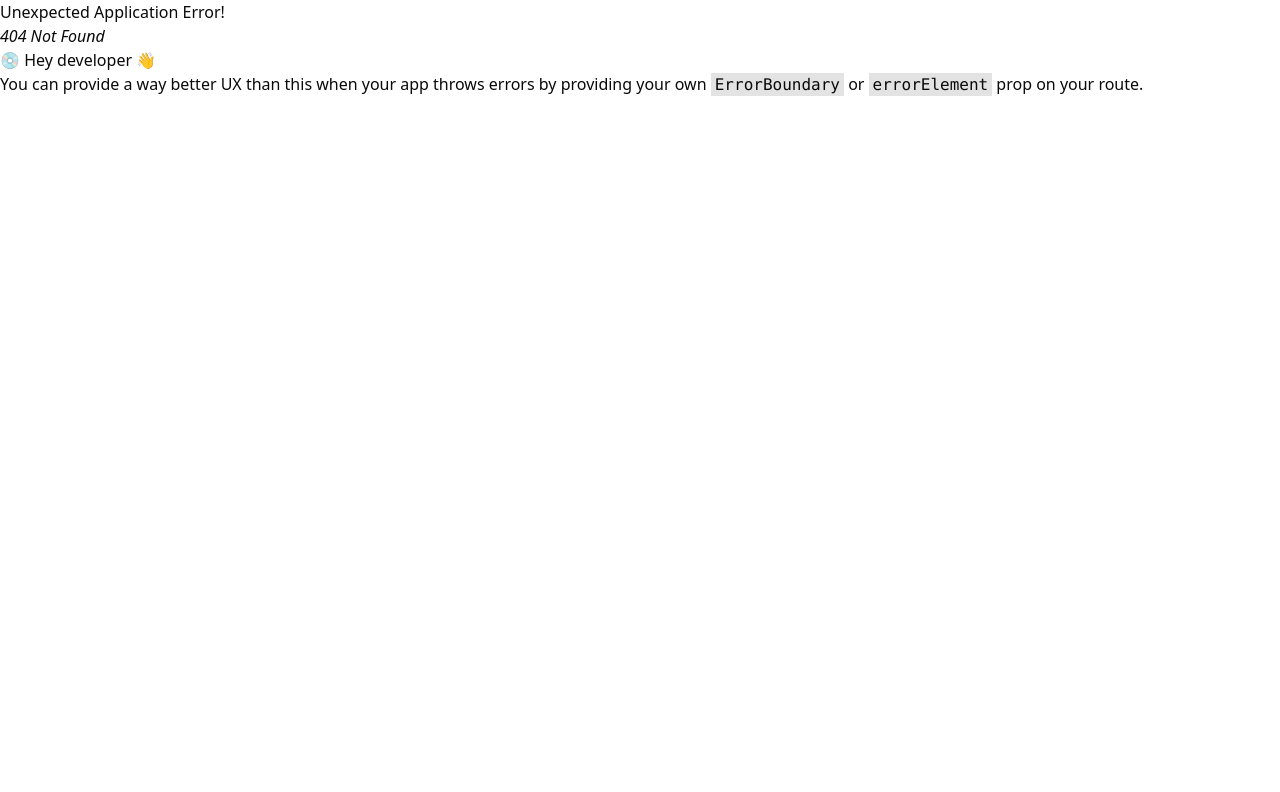
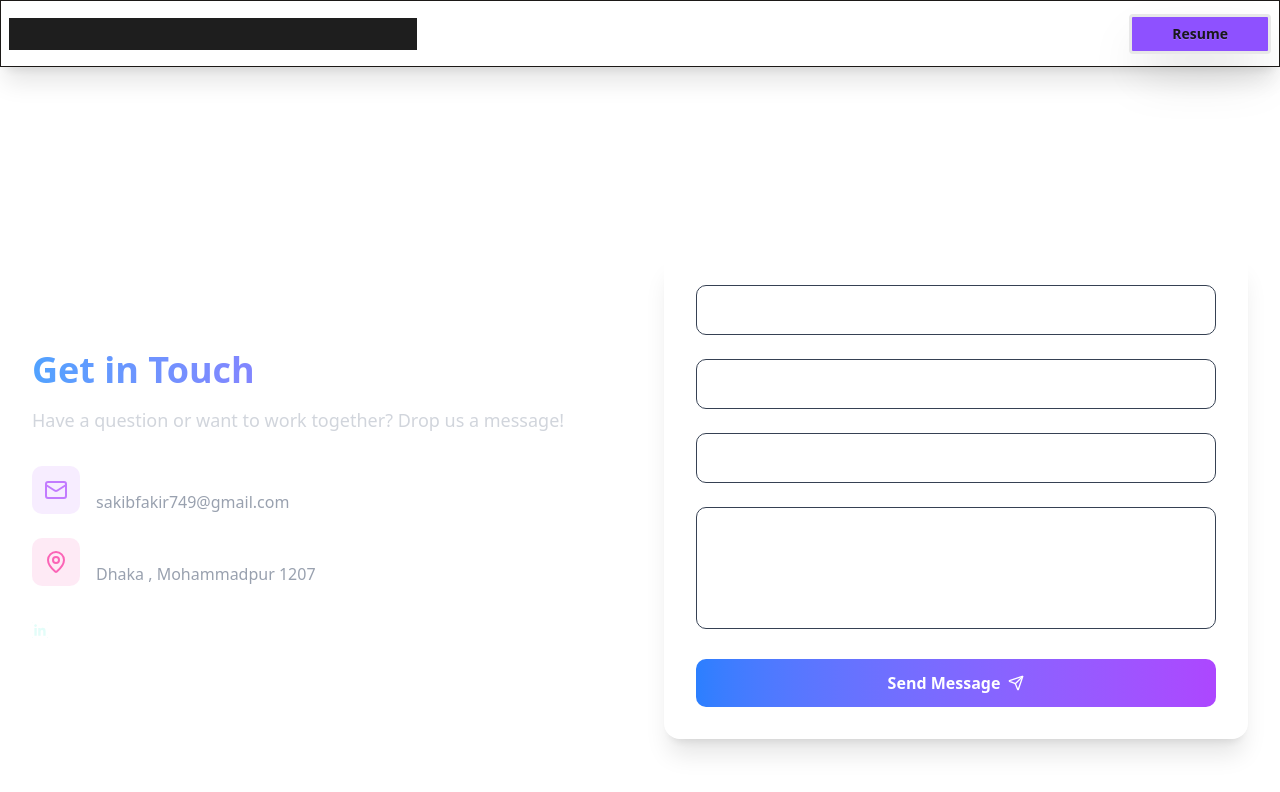
Before and after one commit to SakibFakir69/Portfolio2, a React (Vite) app: page /contacts in a window 1280 px wide. Before the commit this address had no page. Shown: the top 792 px of the page. Built offline with nearby package versions, Linux system fonts and the light colour scheme.

Commit message:
contacts section done

```diff
--- a/package.json
+++ b/package.json
@@ -17,8 +17,10 @@
     "motion": "^12.6.5",
     "react": "^18.3.1",
     "react-dom": "^18.3.1",
+    "react-helmet": "^6.1.0",
     "react-icons": "^5.5.0",
     "react-router-dom": "^7.5.0",
+    "react-toastify": "^11.0.5",
     "tailwind-merge": "^3.2.0",
     "tailwindcss": "^4.1.3",
     "tw-animate-css": "^1.2.5",
--- a/src/Routes/Routes.jsx
+++ b/src/Routes/Routes.jsx
@@ -3,6 +3,7 @@ import MainLayoutes from "../Layout/MainLayoutes";
 import Home from "../components/Home/Home";
 import Skill from "@/components/Skills/Skill";
 import Education from "@/components/Education/Education";
+import Contacts from "@/components/Contacts/Contacts";
 
 
 
@@ -24,6 +25,10 @@ export  const route =createBrowserRouter([
             {
                 path:'/education',
                 element: <Education />
+            },
+            {
+                path:'/contacts',
+                element: <Contacts/>
             }
 
         ]
--- /dev/null
+++ b/src/components/Contacts/Contacts.jsx
@@ -0,0 +1,176 @@
+import React from "react";
+
+
+import { Send, Phone, MapPin, Mail } from "lucide-react";
+
+import { toast, ToastContainer } from "react-toastify";
+import { SiLinkedin } from "react-icons/si";
+import { BsFacebook } from "react-icons/bs";
+import { Helmet } from "react-helmet";
+
+
+
+function Contacts() {
+  const onSubmitEmail = async (event) => {
+    event.preventDefault();
+    const formData = new FormData(event.target);
+
+    formData.append("access_key", "c9772aaf-2a17-49f6-92db-8373d78f892d");
+
+    const object = Object.fromEntries(formData);
+    const { name, email, message, subject } = object;
+    if (!name) {
+      toast.error("Enter your name");
+      return;
+    } else if (!email) {
+      toast.error("Enter your subject");
+      return;
+    } else if (!subject) {
+      toast.error("Enter your subject");
+      return;
+    } else if (!message) {
+      toast.error("Enter your message");
+      return;
+    }
+
+    const json = JSON.stringify(object);
+
+    const res = await fetch("https://api.web3forms.com/submit", {
+      method: "POST",
+      headers: {
+        "Content-Type": "application/json",
+        Accept: "application/json",
+      },
+      body: json,
+    }).then((res) => res.json());
+
+    if (res.success) {
+      toast.success("Email Sent");
+      console.log("Success", res);
+      event.target.reset();
+    }
+  };
+
+  return (
+    <div className="py-24">
+      <main className="pt-20   lg:pt-[0rem] min-h-screen   text-white">
+        <ToastContainer />
+        <Helmet>
+          <title>Contact</title>
+        </Helmet>
+
+        <section className="hero min-h-screen flex items-center relative px-4 sm:px-6 lg:px-8">
+          <div className="container mx-auto">
+            <div className="grid lg:grid-cols-2 gap-12 items-center">
+              {/* Contact Info */}
+              <div className="space-y-8">
+                <div>
+                  <h2 className="text-4xl font-bold mb-4 bg-gradient-to-r from-blue-400 to-purple-500 bg-clip-text text-transparent">
+                    Get in Touch
+                  </h2>
+                  <p className="text-gray-300 text-lg">
+                    Have a question or want to work together? Drop us a message!
+                  </p>
+                </div>
+
+                <div className="space-y-6">
+                  <div className="flex items-center space-x-4">
+                    <div className="bg-purple-500/10 p-3 rounded-lg">
+                      <Mail className="w-6 h-6 text-purple-400" />
+                    </div>
+                    <div>
+                      <h3 className="font-semibold">Email</h3>
+                      <p className="text-gray-400">sakibfakir749@gmail.com</p>
+                    </div>
+                  </div>
+
+                  <div className="flex items-center space-x-4">
+                    <div className="bg-pink-500/10 p-3 rounded-lg">
+                      <MapPin className="w-6 h-6 text-pink-400" />
+                    </div>
+
+                    <div>
+                      <h3 className="font-semibold">Location</h3>
+
+                      <p className="text-gray-400">Dhaka , Mohammadpur 1207</p>
+                    </div>
+                  </div>
+                </div>
+
+                <div className="flex gap-4 items-center">
+                  <a
+                    href="https://www.linkedin.com/in/sakib-fakir-183923295/"
+                    target="_blank"
+                    className="  bg-teal-300/15"
+                  >
+                    <SiLinkedin />
+                  </a>
+
+                  <a
+                    href="https://web.facebook.com/sakib.fakir.169832"
+                    target="_blank"
+                  >
+                    <BsFacebook className="md:size-6 size-5" />
+                  </a>
+                </div>
+              </div>
+
+              {/* Contact Form */}
+              <div className="backdrop-blur-lg bg-white/5 p-8 rounded-2xl shadow-xl">
+                <form className="space-y-6" onSubmit={onSubmitEmail}>
+                  <div className="grid grid-cols-1 gap-6">
+                    <div>
+                      <input
+                        type="text"
+                        name="name"
+                        placeholder="Your Name"
+                        className="w-full px-4 py-3 rounded-lg bg-white/5 border border-gray-700 focus:border-blue-500 focus:outline-none transition-colors"
+                      />
+                    </div>
+
+                    <div>
+                      <input
+                        type="email"
+                        name="email"
+                        placeholder="Your Email"
+                        className="w-full px-4 py-3 rounded-lg bg-white/5 border border-gray-700 focus:border-blue-500 focus:outline-none transition-colors"
+                      />
+                    </div>
+
+                    <div>
+                      <input
+                        name="subject"
+                        type="text"
+                        placeholder="Subject"
+                        className="w-full px-4 py-3 rounded-lg bg-white/5 border border-gray-700 focus:border-blue-500 focus:outline-none transition-colors"
+                      />
+                    </div>
+
+                    <div>
+                      <textarea
+                        placeholder="Your Message"
+                        name="message"
+                        rows="4"
+                        className="w-full px-4 py-3 rounded-lg bg-white/5 border border-gray-700 focus:border-blue-500 focus:outline-none transition-colors resize-none"
+                      ></textarea>
+                    </div>
+                  </div>
+
+                  <button
+                    type="submit"
+                    className="w-full bg-gradient-to-r from-blue-500 to-purple-500 text-white py-3 px-6 rounded-lg font-semibold flex items-center justify-center space-x-2 hover:opacity-90 transition-opacity"
+                  >
+                    <span>Send Message</span>
+                    <Send className="w-4 h-4" />
+                  </button>
+                </form>
+              </div>
+            </div>
+          </div>
+        </section>
+      </main>
+    </div>
+  );
+}
+
+export default Contacts;
--- a/src/components/Home/Home.jsx
+++ b/src/components/Home/Home.jsx
@@ -2,6 +2,7 @@ import React from "react";
 import HeroSection from "../../pages/HeroSection";
 import Skill from "../Skills/Skill";
 import Education from "../Education/Education";
+import Contacts from "../Contacts/Contacts";
 
 function Home() {
   return (
@@ -10,6 +11,7 @@ function Home() {
       <HeroSection />
       <Skill/>
       <Education/>
+      <Contacts/>
 
     </div>
   );
--- a/src/components/Navbar.jsx
+++ b/src/components/Navbar.jsx
@@ -33,7 +33,7 @@ function Navbar() {
         <Link>Project</Link>
     </li>
     <li>
-        <Link>Contacs</Link>
+        <Link to={'/contacts'}>Contacts</Link>
     </li>
 
 
@@ -53,7 +53,7 @@ function Navbar() {
       <div className="navbar fixed z-50
       bg-transparent backdrop-blur-3xl  border border-stone-900 shadow-xl  ">
 
-        <div className="navbar-start bg-[#1e1e1e]">
+        <div className="navbar-start bg-[#1e1e1e] p-4">
           <div className="dropdown">
             <div tabIndex={0} role="button" className="btn btn-ghost lg:hidden">
               <svg
--- a/src/components/Skills/Skill.jsx
+++ b/src/components/Skills/Skill.jsx
@@ -22,9 +22,14 @@ function Skill() {
   ];
 
   return (
-    <div className="py-20 ">
+    <div className="py-20 w-full ">
 
-      <section className="lg:py-48 md:py-28 py-20 grid lg:grid-cols-3 md:grid-cols-2 gap-10 p-6 mx-auto">
+
+
+      <div className="h-44 w-24 border bg-violet-600  rounded-full flex justify-between mx-auto transform left-1/2 right-1/2 filter blur-[100px] opacity-70 fixed ">
+
+      </div>
+      <section className="lg:py-48 md:py-28 py-20 grid lg:grid-cols-3 md:grid-cols-2 gap-10 p-6 mx-auto z-50">
         {Skills.map((item, key) => (
           <div
             key={key}
--- /dev/null
+++ b/src/components/project/project.jsx
@@ -0,0 +1,17 @@
+
+
+
+
+import React from 'react'
+
+function project() {
+  return (
+    <div>project
+
+
+
+    </div>
+  )
+}
+
+export default project
```
Also changed, not shown: 1 other file (tests, documents, lock files or other folders).
